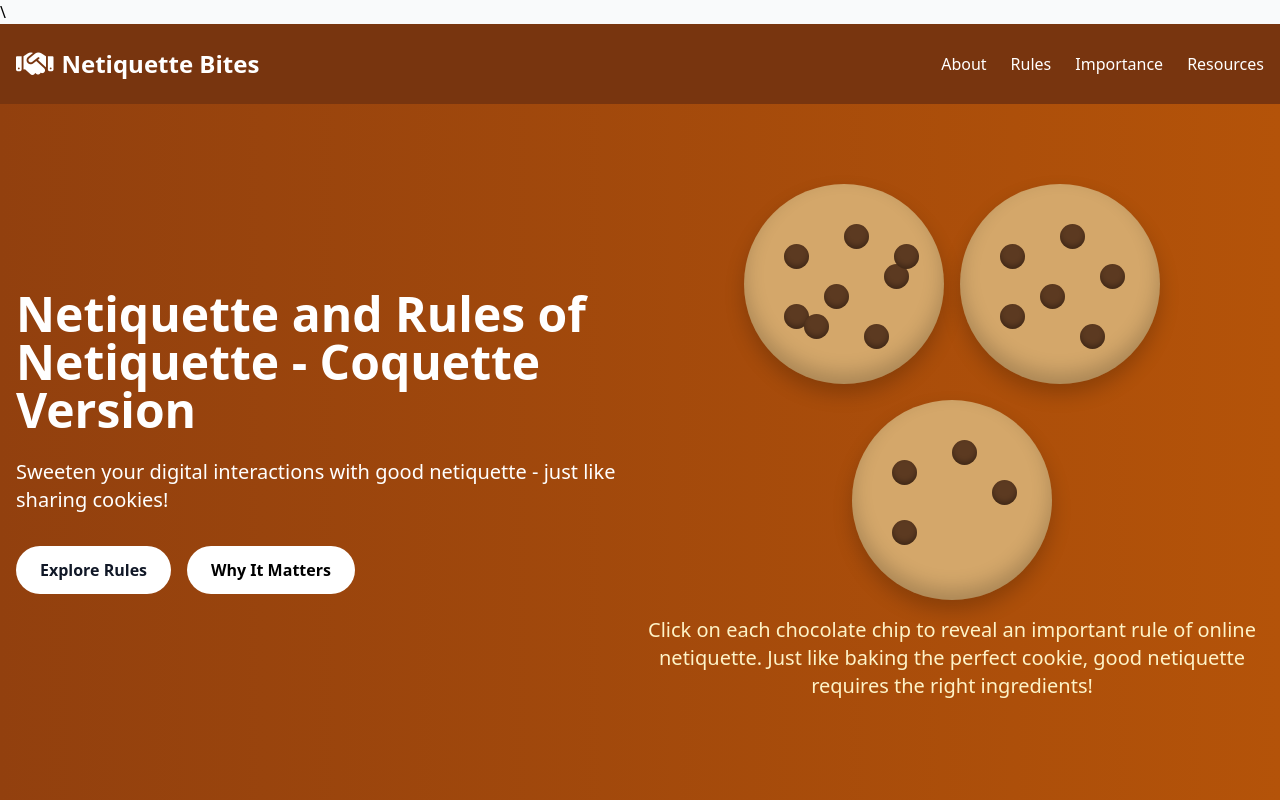
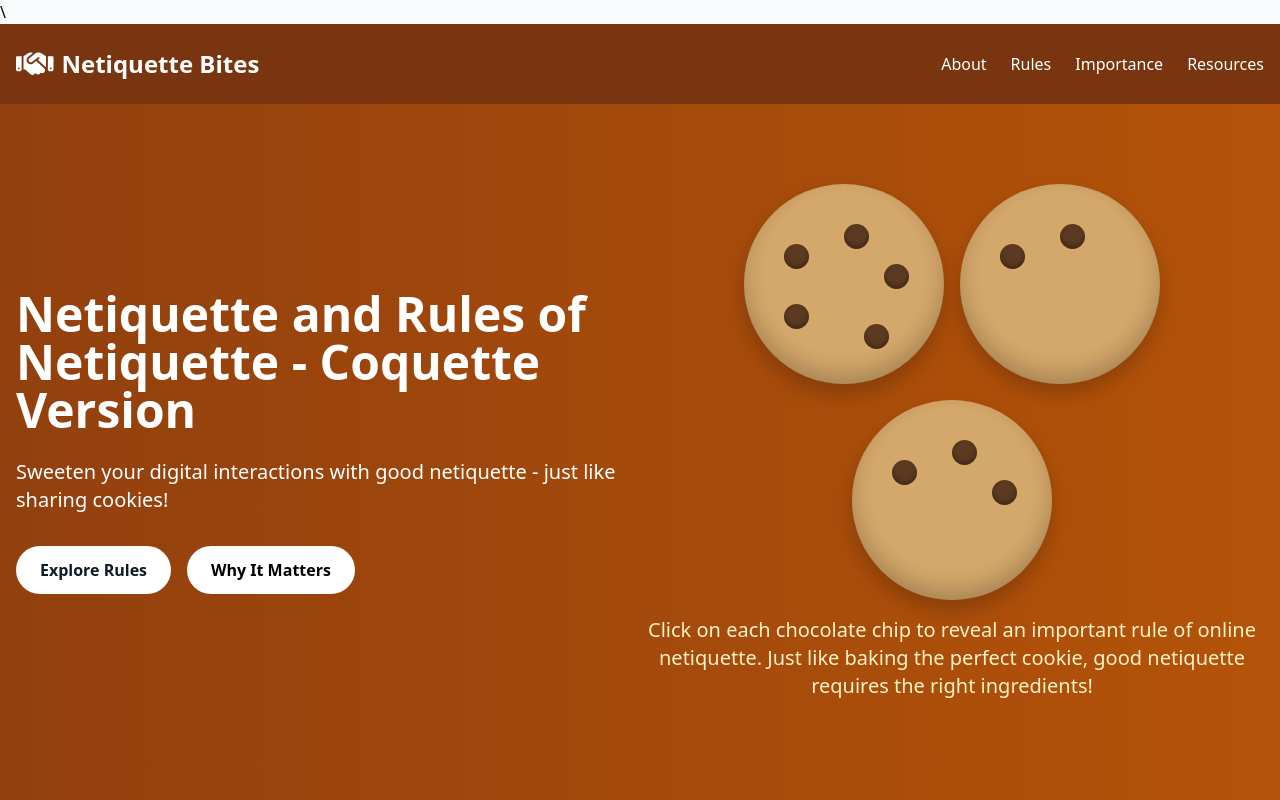
Before and after one commit to manciosantikris-gif/netiquette, a plain HTML site: page index.html in a window 1280 px wide. Shown: the top 800 px of the page. Drawn offline with nearby package versions, Linux system fonts and the light colour scheme.

Commit message:
index.html

```diff
--- a/index.html
+++ b/index.html
@@ -141,20 +141,12 @@
                             <div class="chip"></div>
                             <div class="chip"></div>
                             <div class="chip"></div>
-                            <div class="chip"></div>
+                        </div>
+                        <div class="cookie">
                             <div class="chip"></div>
                             <div class="chip"></div>
                         </div>
                         <div class="cookie">
-                            <div class="chip"></div>
-                            <div class="chip"></div>
-                            <div class="chip"></div>
-                            <div class="chip"></div>
-                            <div class="chip"></div>
-                            <div class="chip"></div>
-                        </div>
-                        <div class="cookie">
-                            <div class="chip"></div>
                             <div class="chip"></div>
                             <div class="chip"></div>
                             <div class="chip"></div>
```
